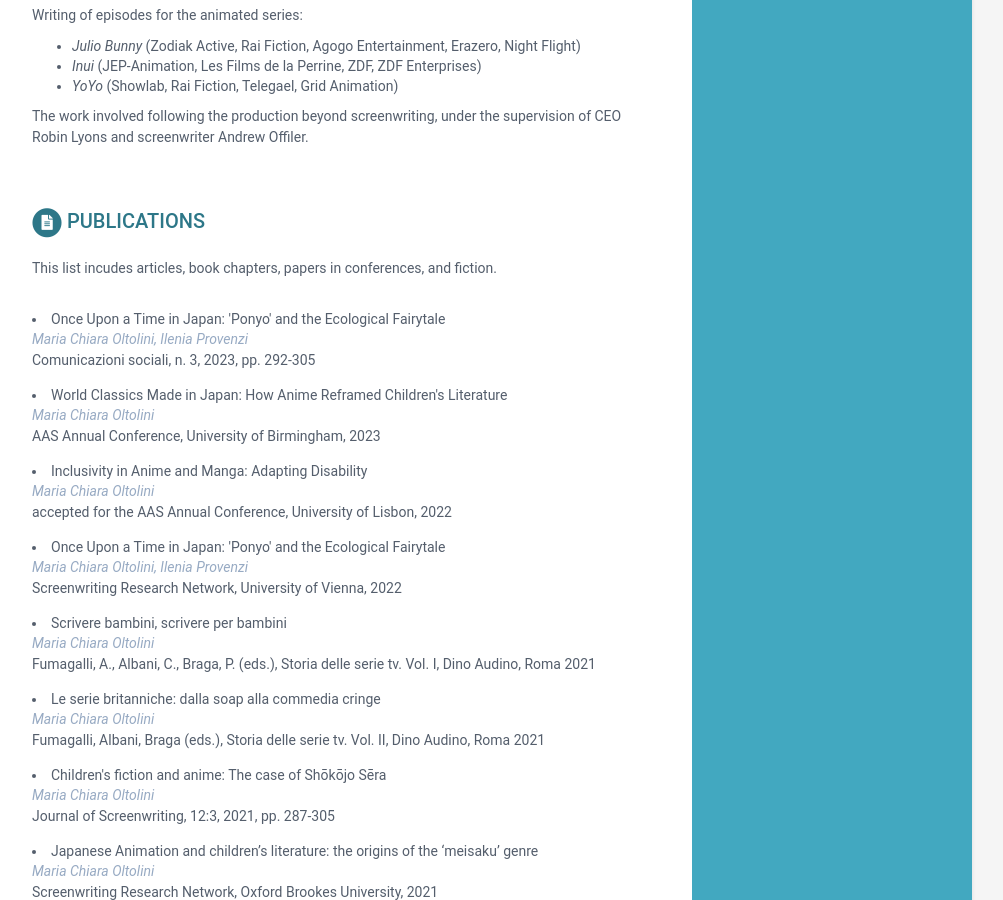
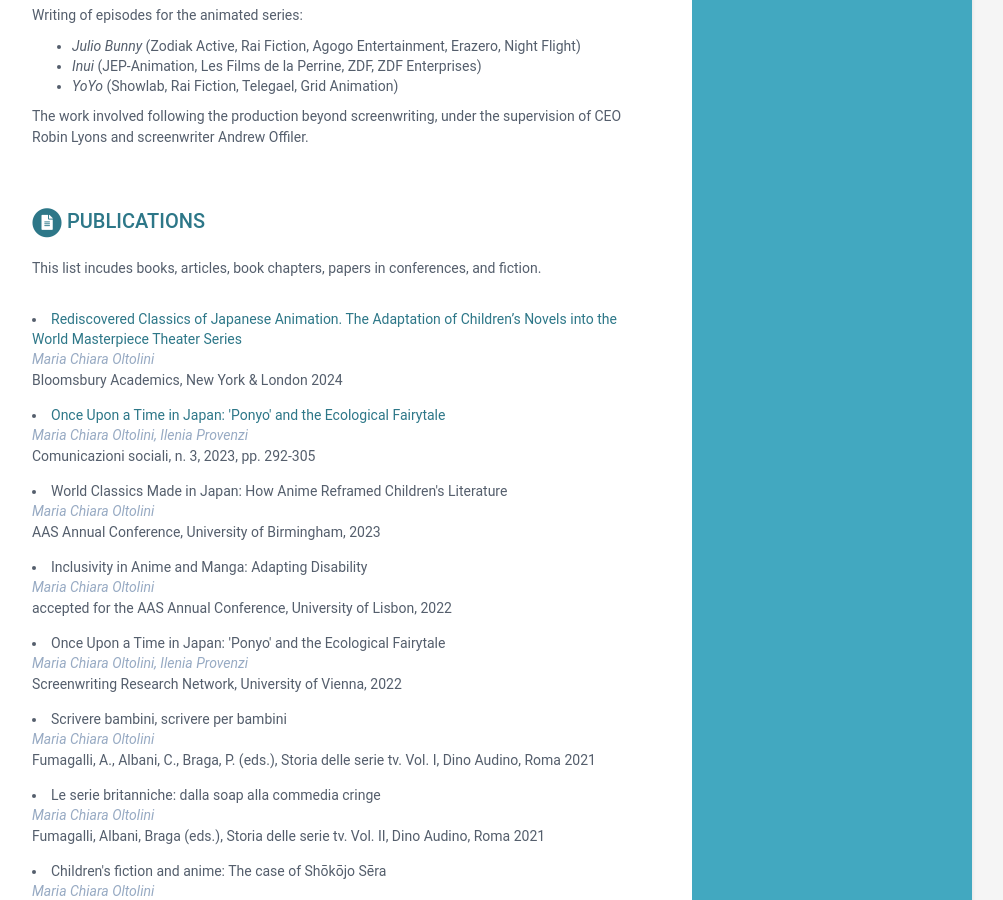
Before and after one commit to machioltolini/machioltolini.github.io, a Jekyll site: the page built from index.html, in a window 1280 px wide and 900 px high, scrolled down 1874 px. Shown: the whole window, without its empty margins (168-1171 px from the left). Built offline with Jekyll 4.4.1, drawn with Linux system fonts in a browser that asks for light colours.

Commit message:
Update data.yml

```diff
--- a/_data/data.yml
+++ b/_data/data.yml
@@ -172,11 +172,16 @@ projects:
 publications:
     title: Publications
     intro: |
-      This list incudes articles, book chapters, papers in conferences, and fiction.
+      This list incudes books, articles, book chapters, papers in conferences, and fiction.
     papers:
 
+      - title: "Rediscovered Classics of Japanese Animation. The Adaptation of Children’s Novels into the World Masterpiece Theater Series"
+        link: https://www.bloomsbury.com/uk/rediscovered-classics-of-japanese-animation-9781501389900/
+        authors: Maria Chiara Oltolini
+        reference: "Bloomsbury Academics, New York & London 2024"
+
       - title: "Once Upon a Time in Japan: 'Ponyo' and the Ecological Fairytale"
-        link:
+        link: https://comunicazionisociali.vitaepensiero.it/scheda-articolo_digital/maria-chiara-oltolini-ilenia-provenzi/once-upon-a-time-in-japan-ponyo-and-the-ecological-fairytale-001200_2023_0003_0292-395908.html
         authors: Maria Chiara Oltolini, Ilenia Provenzi
         reference: "Comunicazioni sociali, n. 3, 2023, pp. 292-305"
 
@@ -226,7 +231,7 @@ publications:
         reference: "Edizioni San Paolo, Cinisello Balsamo 2017"
 
       - title: "Conan - Il Ragazzo del Futuro. Gli esordi televisivi di Miyazaki Hayao tra autorialità e animazione mainstream"
-        link:
+        link: https://comunicazionisociali.vitaepensiero.it/scheda-articolo_digital/maria-chiara-oltolini/conan-il-ragazzo-del-futuro-gli-esordi-televisivi-di-miyazaki-hayao-tra-autorialita-e-animazione-mainstream-conan-the-future-boy-the-television-output-of-miyazaki-hayao-between-authorship-and-mainstream-animation-001200_2014_0002_0326-235025.html
         authors: Maria Chiara Oltolini
         reference: "Comunicazioni sociali, n. 2, 2014, pp. 326-335"
 
```
